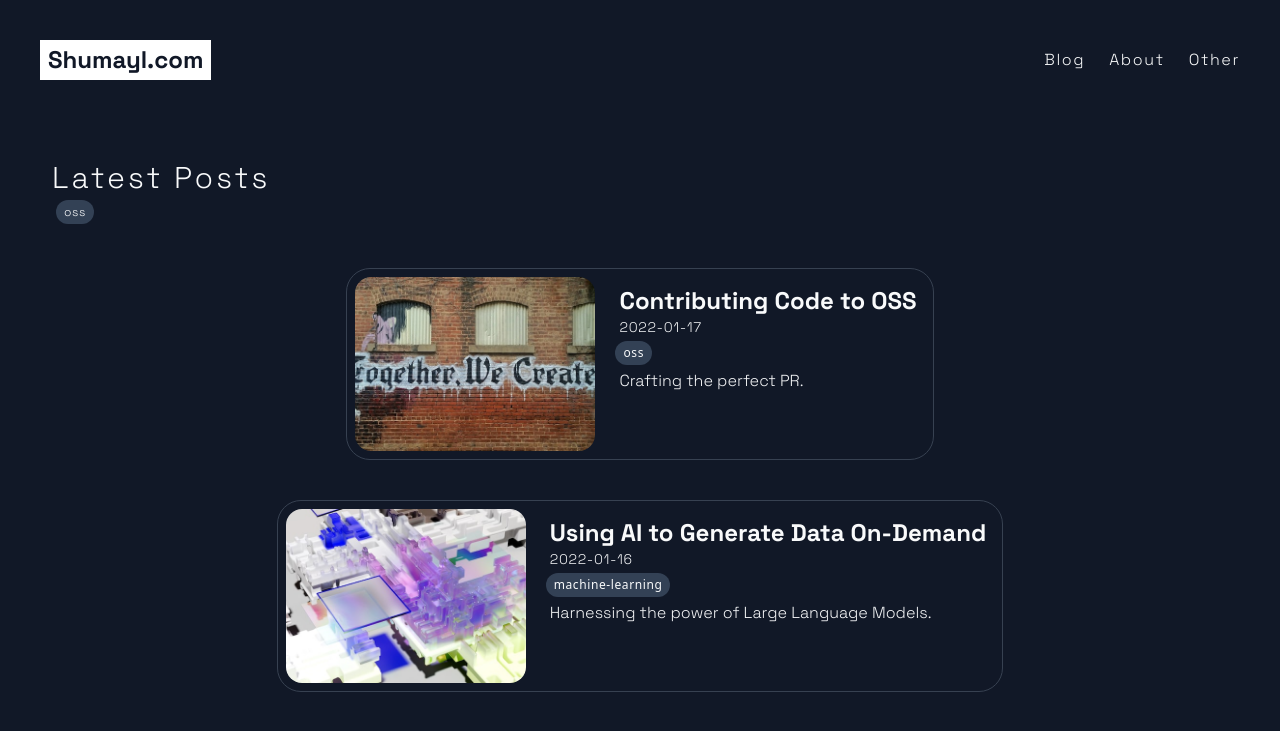
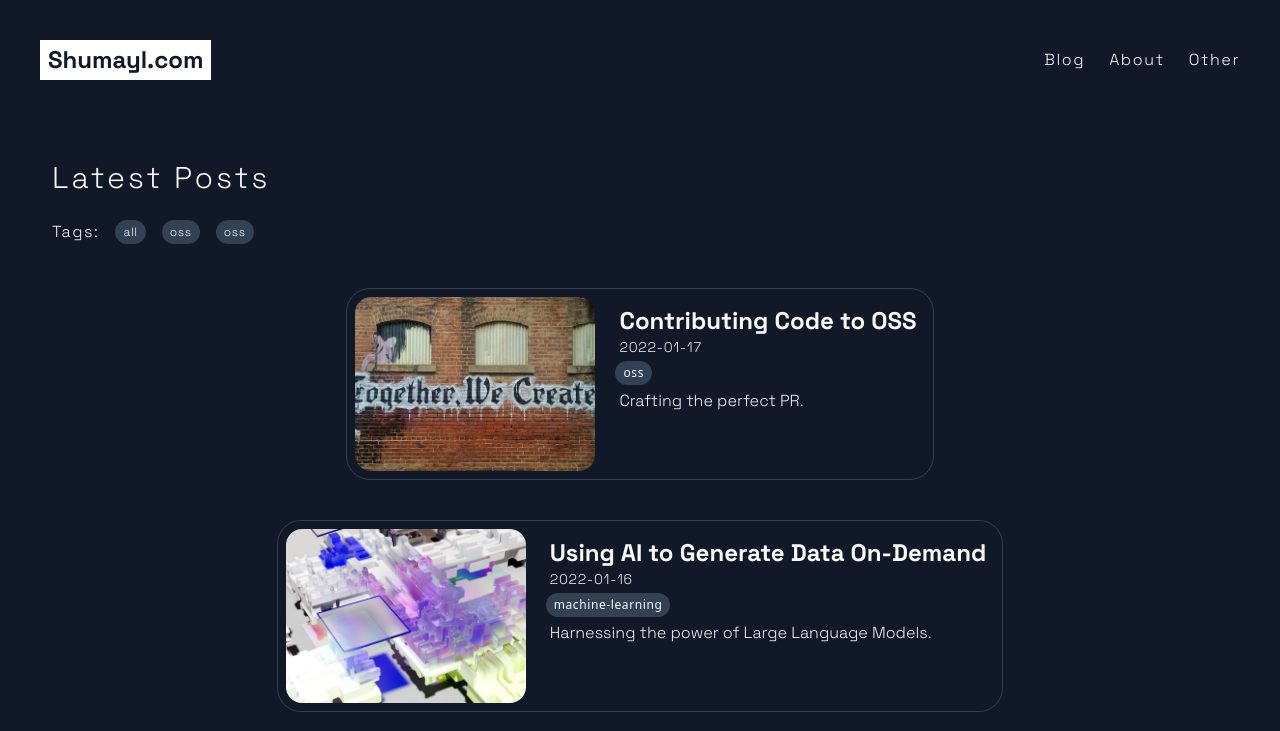
Before and after one commit to mshumayl/shumayldotcom, a Next.js app: page / in a window 1280 px wide. Shown: the top 731 px of the page. Built offline with nearby package versions, Linux system fonts and the light colour scheme.

Commit message:
Clear tags with 'all'

```diff
--- a/components/LatestPosts.tsx
+++ b/components/LatestPosts.tsx
@@ -23,7 +23,7 @@ const LatestPosts: React.FC<{posts: LatestPostsProps[]}> = ({ posts }) => {
 
 
     useEffect(() => {
-        if (selectedTags === "") {
+        if (selectedTags === "" || selectedTags === "all") {
             console.log("No tags selected")
             setFilteredPosts(posts);
         } else {
--- a/components/TagSelector.tsx
+++ b/components/TagSelector.tsx
@@ -11,8 +11,13 @@ const TagSelector: React.FC<TagSelectorProps> = ({handleTagClick}: TagSelectorPr
 
     return (
         <>
-            <div className="flex flex-row font-grotesk md:tracking-widest">
-                <ul className="flex space-x-2 md:space-x-6 list-none">
+            <div className="flex flex-row mt-5 mb-0 font-grotesk md:tracking-widest">
+                <ul className="flex space-x-2 md:space-x-4 items-center list-none">
+                    <div>
+                        Tags:
+                    </div>
+                    <Tags tag={["all"]} onClick={handleTagClick}/>
+                    <Tags tag={temp} onClick={handleTagClick}/>
                     <Tags tag={temp} onClick={handleTagClick}/>
                 </ul>
             </div>
```
